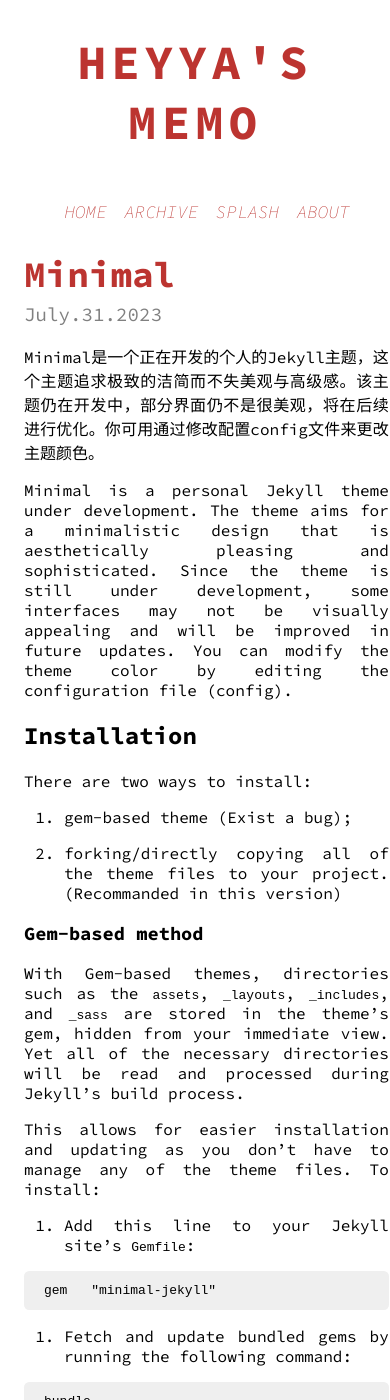
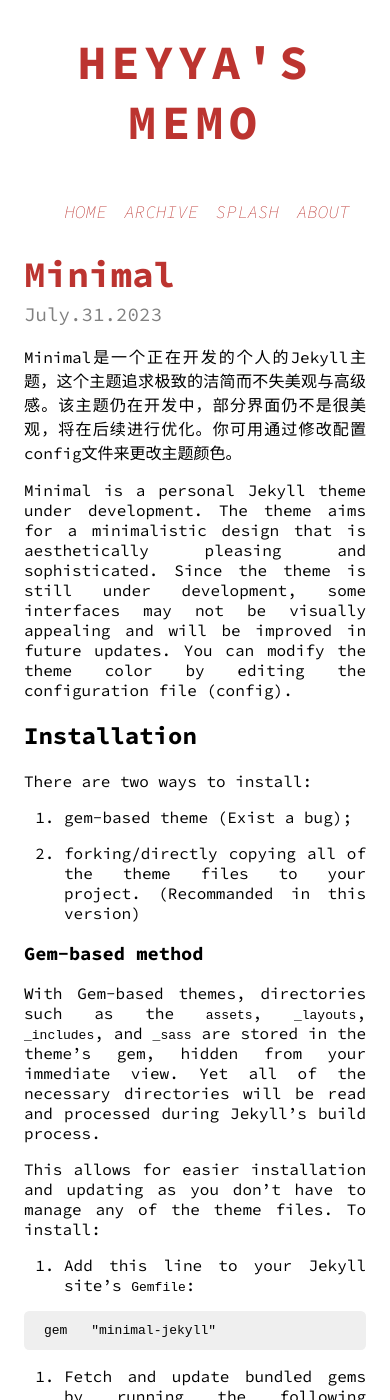
Before and after one commit to Heyya-j/Heyya-i.github.io, a Jekyll site: the page built from index.html, in a window 390 px wide and 1400 px high. Built offline with Jekyll 4.4.1, drawn with Linux system fonts in a browser that asks for light colours; cached includes are drawn as plain includes; the list of posts is cut into pages by our own code.

Commit message:
fix layout error

```diff
--- a/_sass/minimal/_base.scss
+++ b/_sass/minimal/_base.scss
@@ -58,10 +58,13 @@ a:hover {
   }
 
   .main {
-    // float: left;
-    margin-left: 1em;
-    margin-right: 1em;
-    width: auto;
+	margin-left: 1rem;
+	padding-right: 1rem;
+	width: calc(100% - 2rem)
+  }
+
+  .archive {
+	width: 100%;
   }
 
   header {
```
